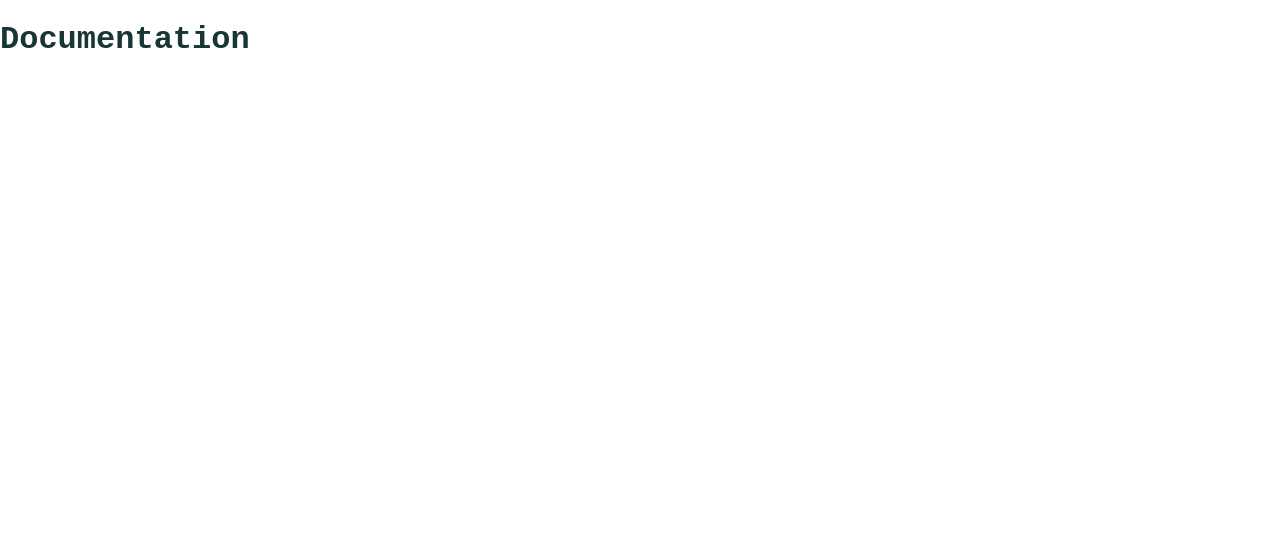
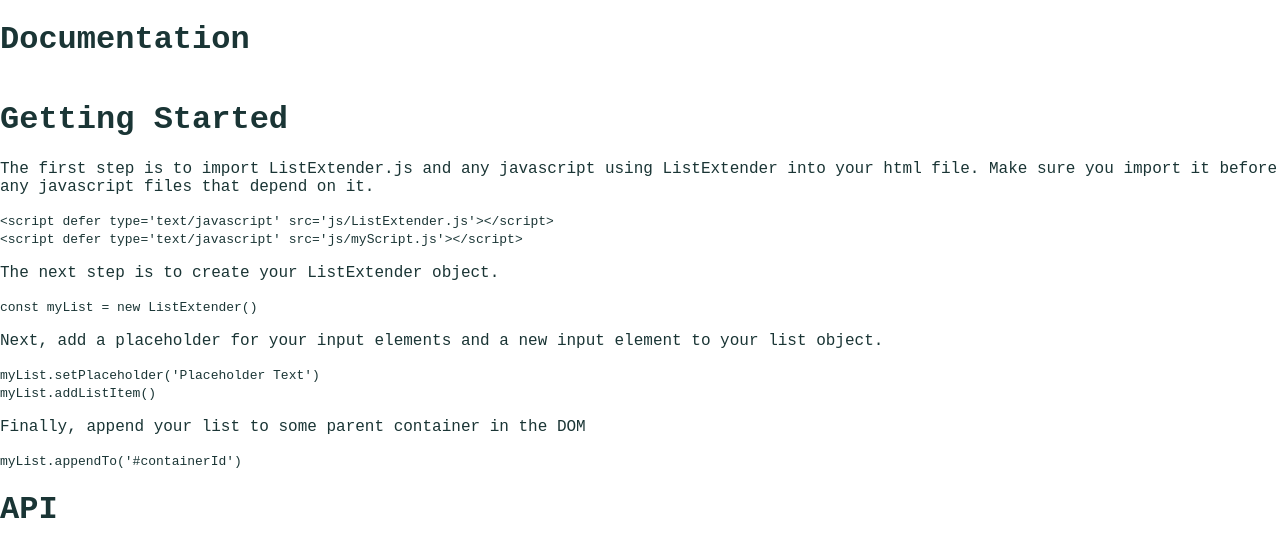
Before and after one commit to JLambertazzo/ListExtender, a website: page pub/documentation.html in a window 1280 px wide. Drawn offline with Linux system fonts and the light colour scheme.

Commit message:
Updated README and started documentation page

```diff
--- a/pub/documentation.html
+++ b/pub/documentation.html
@@ -7,5 +7,24 @@
 </head>
 <body>
   <h1>Documentation</h1>
+  <div id='gettingStarted'>
+    <h1>Getting Started</h1>
+    <p>The first step is to import ListExtender.js and any javascript using ListExtender into your html file. Make sure you
+      import it before any javascript files that depend on it.</p>
+    <code>&ltscript defer type='text/javascript' src='js/ListExtender.js'&gt&lt/script&gt<br/>
+      &ltscript defer type='text/javascript' src='js/myScript.js'&gt&lt/script&gt</code>
+    <p>The next step is to create your ListExtender object.</p>
+    <code>const myList = new ListExtender()</code>
+    <p>Next, add a placeholder for your input elements and a new input element to your list object.</p>
+    <code>myList.setPlaceholder('Placeholder Text')<br/>myList.addListItem()</code>
+    <p>Finally, append your list to some parent container in the DOM</p>
+    <code>myList.appendTo('#containerId')</code>
+  </div>
+  <div id='api'>
+    <h1>API</h1>
+    <div id='createElement'></div>
+    <div id='variables'></div>
+    <div id='functions'></div>
+  </div>
 </body>
 </html>
--- a/pub/js/ListExtender.js
+++ b/pub/js/ListExtender.js
@@ -219,7 +219,9 @@
 
   ListExtender.prototype = {
     setInputType: function (type) {
-      this.attr.type = type
+      if (type !== 'submit') {
+        this.attr.type = type
+      }
     },
 
     setPlaceholder: function (placeholder) {
```
Also changed, not shown: README.md.
